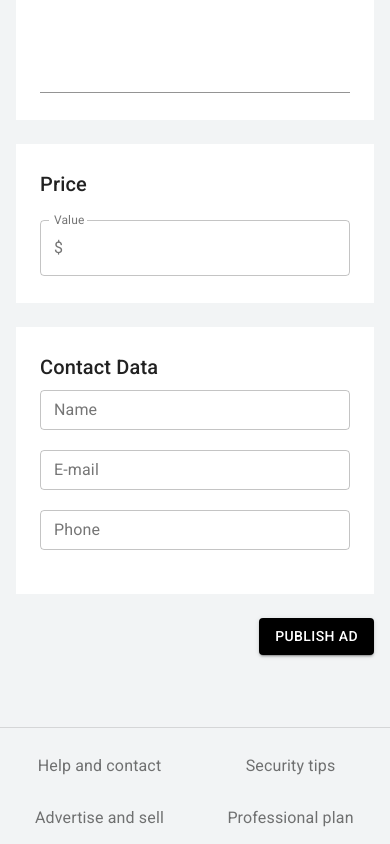
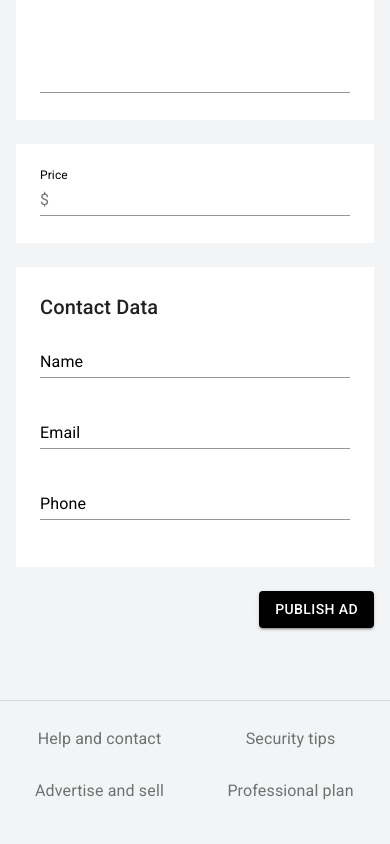
Before and after one commit to BrunnoHibbeln/anunx, a Next.js app: page /user/publish in a window 390 px wide. Shown: the part 845-1689 px from the top of the page. After the commit the page ends 1662 px from the top, so only its background shows below. Built offline with nearby package versions, Linux system fonts and the light colour scheme.

Commit message:
(formik and yup) - Field validation (Price, Name, Email and Phone)

```diff
--- a/pages/user/publish.js
+++ b/pages/user/publish.js
@@ -103,7 +103,16 @@ const validationSchema = yup.object().shape({
       .required('Required field'),
 
    price: yup.number()
-      .max(3, 'Write a shorter price')
+      .required('Required field'),
+
+   email: yup.string()
+      .email('Write a valid email address')
+      .required('Required field'),
+
+   name: yup.string()
+      .required('Required field'),
+
+   phone: yup.number()
       .required('Required field'),
 })
 
@@ -141,6 +150,9 @@ const Publish = () => {
                category: '',
                description: '',
                price: '',
+               email: '',
+               name: '',
+               phone: '',
             }}
             validationSchema={validationSchema}
             onSubmit={() => {
@@ -308,7 +320,6 @@ const Publish = () => {
                                     onChange={handleChange}
                                     multiline
                                     minRows={6}
-                                    variant='outlined'
                                  />
                                  <FormHelperText>
                                     { errors.description }
@@ -320,26 +331,16 @@ const Publish = () => {
                         {/* PRICE */}
                         <Container maxWidth='md' className={classes.boxContainer}>
                            <Box className={classes.box}>
-                              <Typography
-                                 component='h6'
-                                 variant='h6'
-                                 color='textPrimary'
+                              <FormControl error={errors.price} fullWidth>
+                                 <InputLabel
+                                    className={classes.inputLabel}
                                  >
                                     Price
-                              </Typography>
-                              <br />
-                              <FormControl
-                                 error={errors.price}
-                                 fullWidth
-                                 variant='outlined'
-                              >
-                                 <InputLabel>Value</InputLabel>
-                                 <OutlinedInput
+                                 </InputLabel>
+                                 <Input
                                     name='price'
                                     value={values.price}
                                     onChange={handleChange}
-                                    helperText={errors.description}
-                                    labelWidth={40}
                                     startAdornment={
                                        <InputAdornment position='start'>$</InputAdornment>
                                     }
@@ -362,26 +363,59 @@ const Publish = () => {
                                  >
                                  Contact Data
                               </Typography>
-                              <TextField
-                                 label='Name'
-                                 variant='outlined'
-                                 size='small'
-                                 fullWidth
+
+                              <FormControl error={errors.name} fullWidth>
+                                 <InputLabel
+                                    className={classes.inputLabel}
+                                 >
+                                    Name
+                                 </InputLabel>
+                                    <Input
+                                       name='name'
+                                       value={values.name}
+                                       onChange={handleChange}
                                     />
+                                 <FormHelperText>
+                                    { errors.name }
+                                 </FormHelperText>
+                              </FormControl>
+
                               <br /> <br />
-                              <TextField
-                                 label='E-mail'
-                                 variant='outlined'
-                                 size='small'
-                                 fullWidth
+
+                              <FormControl error={errors.email} fullWidth>
+                                 <InputLabel
+                                    className={classes.inputLabel}
+                                 >
+                                    Email
+                                 </InputLabel>
+                                    <Input
+                                       name='email'
+                                       value={values.email}
+                                       onChange={handleChange}
                                     />
+                                 <FormHelperText>
+                                    { errors.email }
+                                 </FormHelperText>
+                              </FormControl>
+
                               <br /> <br />
-                              <TextField
-                                 label='Phone'
-                                 variant='outlined'
-                                 size='small'
-                                 fullWidth
+
+                              <FormControl error={errors.phone} fullWidth>
+                                 <InputLabel
+                                    className={classes.inputLabel}
+                                 >
+                                    Phone
+                                 </InputLabel>
+                                    <Input
+                                       name='phone'
+                                       value={values.phone}
+                                       onChange={handleChange}
                                     />
+                                 <FormHelperText>
+                                    { errors.phone }
+                                 </FormHelperText>
+                              </FormControl>
+
                               <br /> <br />
                            </Box>
                         </Container>
```
Lines whose indentation alone changed are shown as unchanged.
